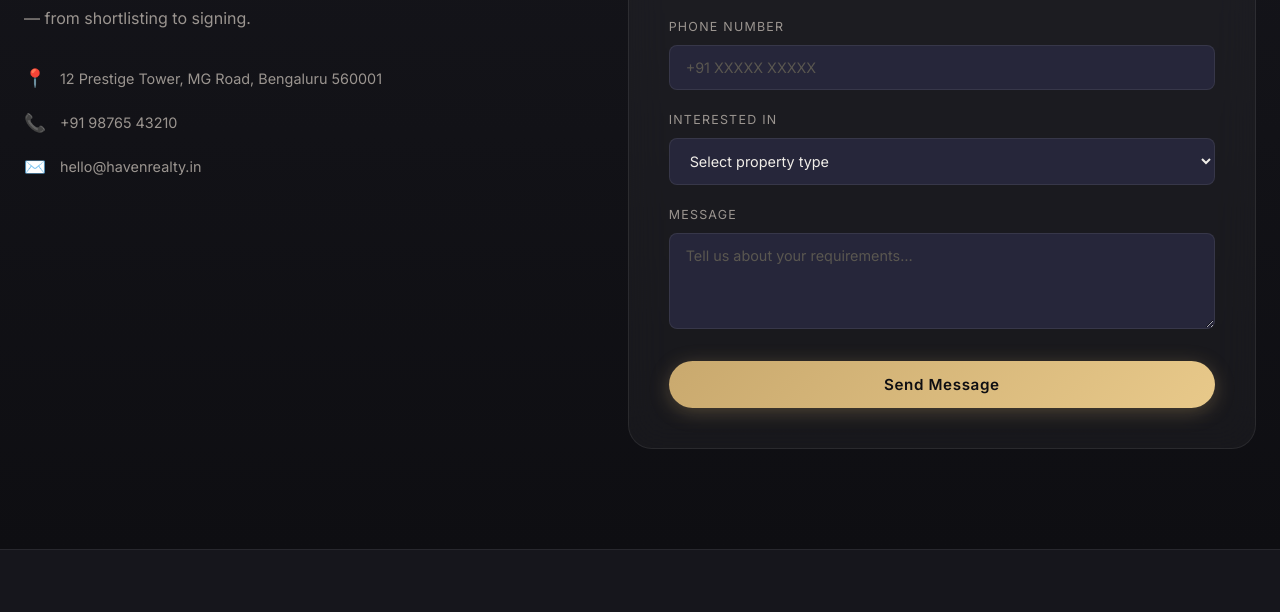
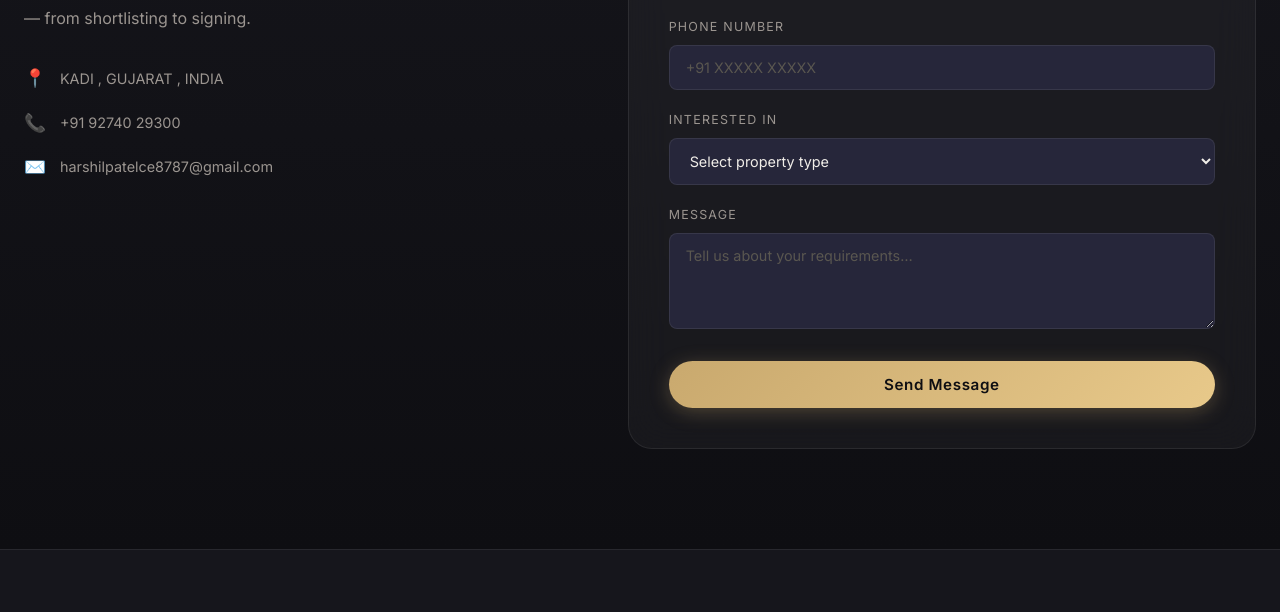
Before and after one commit to Patel-Harshil-Piyushbhai/the-haven, a plain HTML site: page index.html in a window 1280 px wide. Shown: the part 3942-4554 px from the top of the page. Drawn offline with nearby package versions, Linux system fonts and the light colour scheme.

Commit message:
Update index.html

```diff
--- a/index.html
+++ b/index.html
@@ -221,15 +221,15 @@
           <div class="contact-details" id="contact-details">
             <div class="contact-item">
               <span class="contact-icon">📍</span>
-              <span>12 Prestige Tower, MG Road, Bengaluru 560001</span>
+              <span>KADI , GUJARAT , INDIA</span>
             </div>
             <div class="contact-item">
               <span class="contact-icon">📞</span>
-              <span>+91 98765 43210</span>
+              <span>+91 92740 29300</span>
             </div>
             <div class="contact-item">
               <span class="contact-icon">✉️</span>
-              <span>hello@havenrealty.in</span>
+              <span>harshilpatelce8787@gmail.com</span>
             </div>
           </div>
         </div>
```
